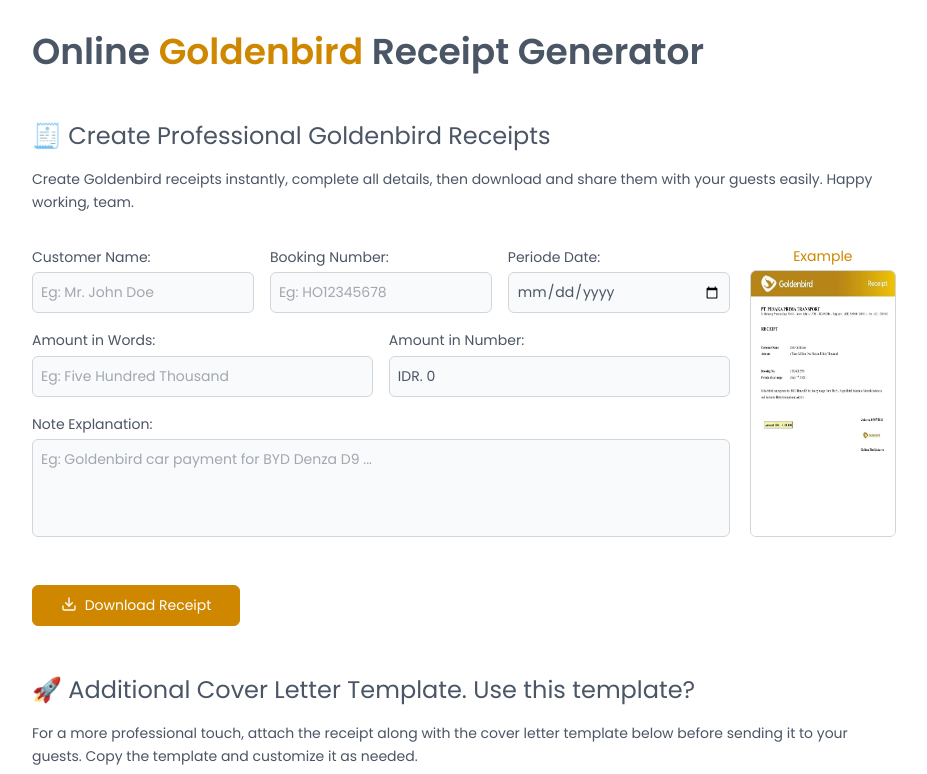
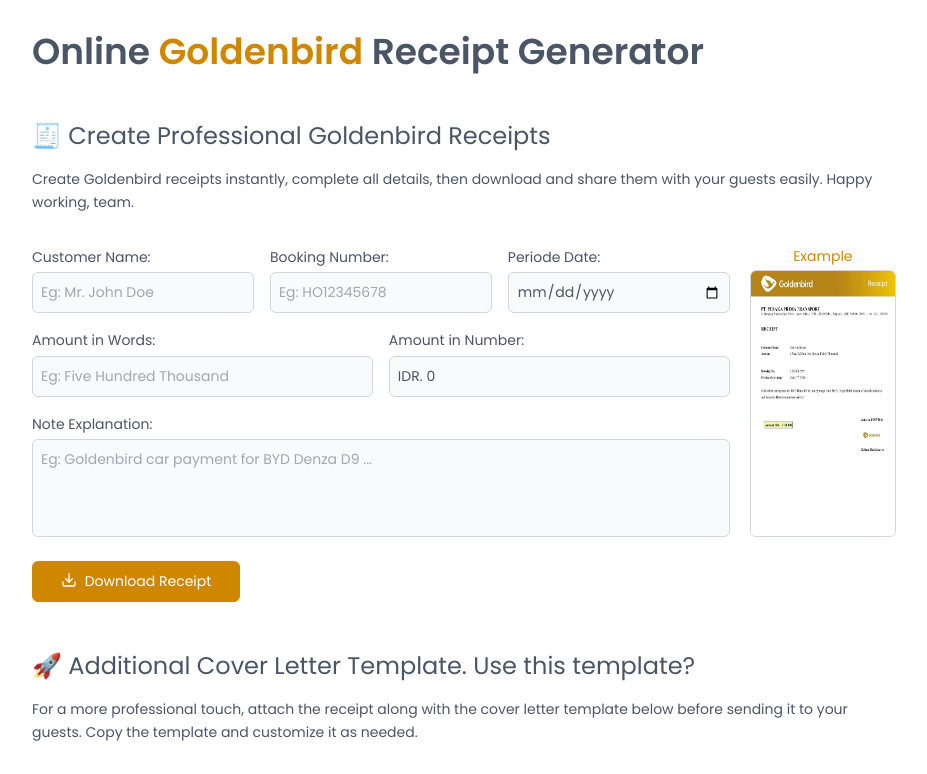
Before and after one commit to dediindrawan/online-goldenbird-receipt-generator, a React (Vite) app: page / in a window 1280 px wide. Shown: the top 774 px of the page, without its empty margins (176-1103 px from the left). Built offline with nearby package versions, Linux system fonts and the light colour scheme.

Commit message:
small update button in root page

```diff
--- a/src/pages/root.jsx
+++ b/src/pages/root.jsx
@@ -23,7 +23,7 @@
           <ExampleReceiptLayout />
         </div>
 
-        <span className="w-full mt-12 flex flex-col-reverse justify-start gap-8 sm:flex-row sm:justify-between sm:gap-0">
+        <span className="w-full mt-6 flex flex-col-reverse justify-start gap-8 sm:flex-row sm:justify-between sm:gap-0">
           <Button
             className="w-full flex justify-center items-center gap-2 sm:max-w-52"
             onClick={() => downloadPDF(receiptRef)}
```
